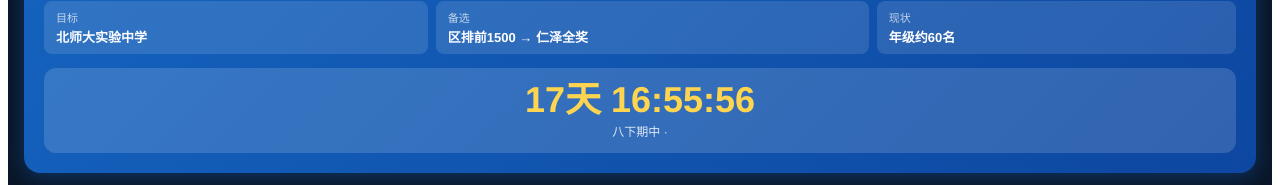
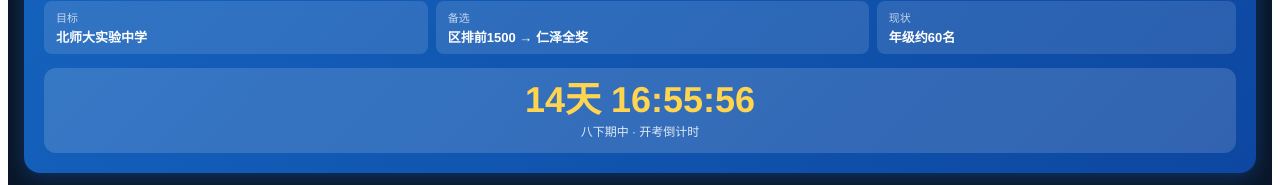
Before and after one commit to torrancejy/potato-growth-dashboard, a React (Vite) app: page / in a window 1280 px wide. Shown: the part 244-429 px from the top of the page. Built offline with nearby package versions, Linux system fonts and the light colour scheme.

Commit message:
fix: 倒计时改为到dateStart(考试开始日)，而非dateEnd，并添加进行中状态

```diff
--- a/src/data/initialData.js
+++ b/src/data/initialData.js
@@ -80,6 +80,18 @@ export function getCurrentExamNode(nodes = EXAM_NODES) {
     if (now <= end) return node
   }
   return null
+}
+
+/**
+ * 获取倒计时目标日期（显示到考试开始那天）
+ * 返回 dateEnd 当天 23:59:59（若 dateEnd 存在）
+ * 用于总览页倒计时显示
+ */
+export function getCountdownTarget(node) {
+  if (!node) return null
+  // 优先用 dateStart（考试开始日）
+  // dateEnd 只用于判断"进行中"状态
+  return node.dateStart + 'T00:00:00'
 }
 
 // ============================================================
--- a/src/pages/Overview.jsx
+++ b/src/pages/Overview.jsx
@@ -1,6 +1,6 @@
 import { useState, useEffect } from 'react'
 import { computeOverview, computeStrategy } from '../rules/engine'
-import { SUBJECTS_META, SUBJECT_KEYS, getCurrentExamNode } from '../data/initialData'
+import { SUBJECTS_META, SUBJECT_KEYS, getCurrentExamNode, getCountdownTarget } from '../data/initialData'
 
 function useCountdown() {
   const [now, setNow] = useState(Date.now())
@@ -11,14 +11,15 @@ function useCountdown() {
   // 动态找到最近/正在进行的考试节点
   const node = getCurrentExamNode()
   if (!node) return { text: '等待设置', days: null, label: '' }
-  // dateEnd 当天的 23:59:59 之前都算倒计时中
-  const end = new Date(node.dateEnd + 'T23:59:59').getTime()
+  // 倒计时到 dateStart（考试开始日）的 00:00
+  const target = getCountdownTarget(node)
+  const end = new Date(target).getTime() - 1 // 4月21日 00:00:00 之前
   const diff = end - now
   const d = Math.floor(diff/86400000)
   const h = String(Math.floor((diff%86400000)/3600000)).padStart(2,'0')
   const m = String(Math.floor((diff%3600000)/60000)).padStart(2,'0')
   const s = String(Math.floor((diff%60000)/1000)).padStart(2,'0')
-  const text = d > 0 ? `${d}天 ${h}:${m}:${s}` : `${h}:${m}:${s}`
+  const text = d > 0 ? `${d}天 ${h}:${m}:${s}` : d === 0 ? `🔥 ${h}:${m}:${s}` : '考试进行中'
   return { text, days: d, label: node.name }
 }
 
@@ -71,7 +72,7 @@ export default function Overview({ exams, targets, manual, onToggleJudgment, str
         </div>
         <div style={{marginTop:'14px',background:'rgba(255,255,255,0.15)',borderRadius:'12px',padding:'14px',textAlign:'center'}}>
           <div style={{fontSize:'36px',fontWeight:'800',color:'#FFD54F',lineHeight:1}}>{cd}</div>
-          <div style={{fontSize:'12px',opacity:0.85,marginTop:'4px'}}>{cdLabel || '关键考试节点'} · {days !== null && days < 0 ? '已结束' : days === 0 ? '今日开考！' : ''}</div>
+          <div style={{fontSize:'12px',opacity:0.85,marginTop:'4px'}}>{cdLabel || '关键考试节点'} · {days !== null && days < 0 ? '已结束' : days === 0 ? '今日开考！' : '开考倒计时'}</div>
         </div>
       </div>
 
```
